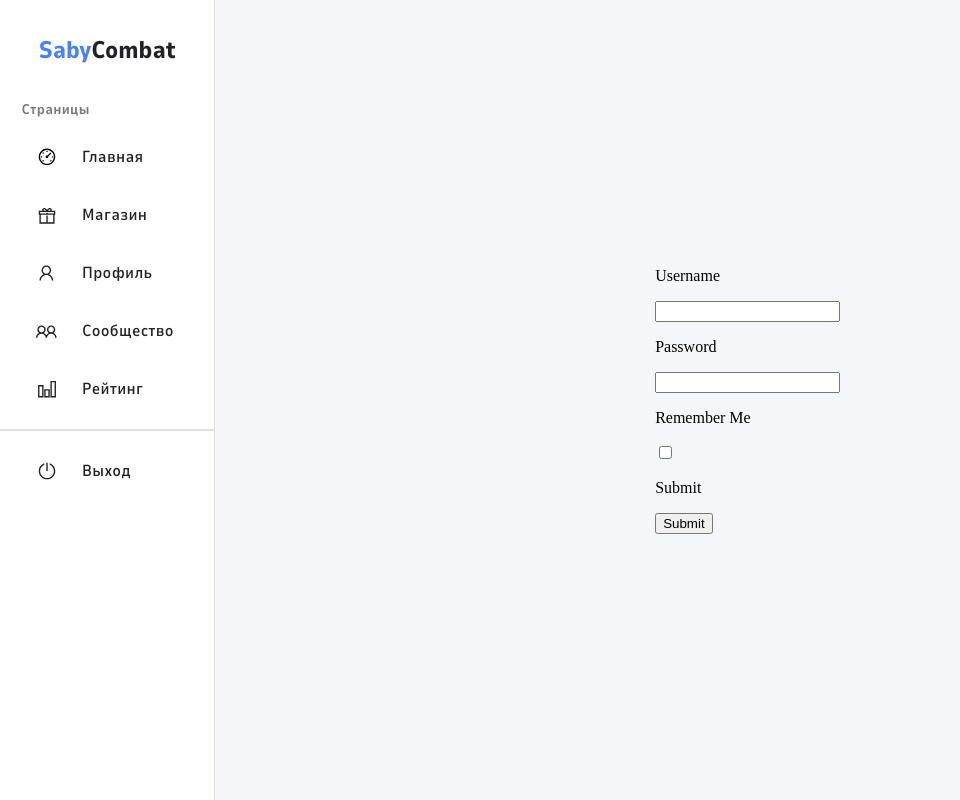
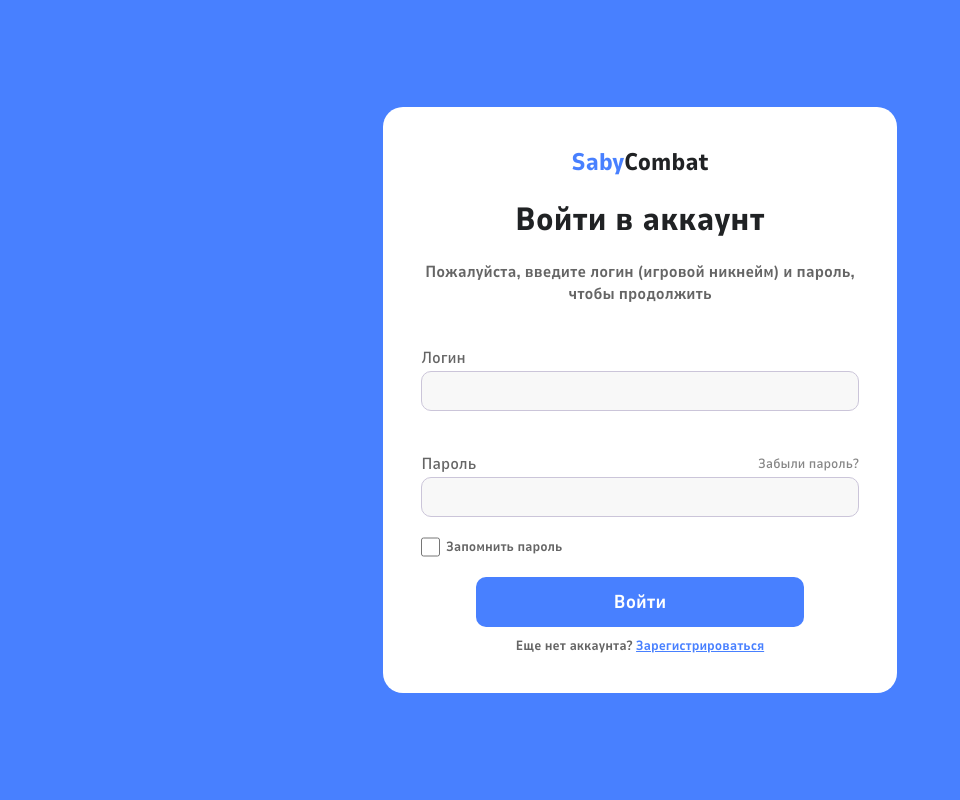
Before and after one commit to ZarazaM/saby-combat, a Flask app: page /login in a window 1280 px wide. Shown: the whole page, without its empty margins (0-960 px from the left). Run offline with Flask 3, Linux system fonts and the light colour scheme.

Commit message:
Сверстал страницы регистрации и входа

```diff
--- /dev/null
+++ b/saby_combat/static/css/login_style.css
@@ -0,0 +1,204 @@
+* {
+    box-sizing: border-box;
+}
+html{
+    height: 100%;
+}
+body{
+    display: flex;
+    flex-grow: 1;
+    min-height: 100vh;
+    margin: 0 0 0 0;
+    align-items: center;
+    justify-content: center;
+    background-color:  #4880FF;
+}
+@font-face {
+    font-family: 'NunitoSansCondensedSemiBold';
+    src: url('fonts/NunitoSans_7pt_Condensed-SemiBold.ttf') format('truetype');
+}
+
+@font-face {
+    font-family: 'NunitoSansCondensedBold';
+    src: url('fonts/NunitoSans_7pt_Condensed-Bold.ttf') format('truetype');
+}
+
+@font-face {
+    font-family: 'NunitoSansCondensedExtraBold';
+    src: url('fonts/NunitoSans_7pt_Condensed-ExtraBold.ttf') format('truetype');
+}
+body .form-container{
+    display: flex;
+    flex-grow: 0.01;
+    min-width: 35%;
+    min-height: 90%;
+    margin-top: 20pt;
+    margin-bottom: 20pt;
+    padding: 3%;
+    flex-direction: column;
+    align-items: center;
+    justify-content: center;
+    background-color: rgb(255, 255, 255);
+    border-radius: 20px;
+}
+.form-container-element-field{
+    display: flex;
+    width: 100%;
+    flex-grow: 1;
+    margin: 30px 10px 10px 10px;
+    flex-direction: column;
+    align-items: flex-start;
+}
+.form-container-element-field label{
+    display: flex;
+    flex-direction: row;
+    align-items: center;
+    justify-content: space-between;
+    min-width: 100%;
+    margin-top:2px;
+    margin-bottom: 2px;
+    flex-grow: 1;
+    color: #656565;
+    font-family: 'NunitoSansCondensedSemiBold', sans-serif;
+    font-size: 12pt;
+    flex-shrink: 1;
+}
+.form-container-element-field input{
+    width: 100%;
+    height: 40px;
+    flex-grow: 1;
+    padding-left: 5px;
+    background-color: #f8f8f8;
+    border: 1px solid rgb(203, 197, 217);
+    border-radius: 10px;
+    box-sizing: border-box;
+}
+.form-container-element-field h2{
+    display: flex;
+    width: 100%;
+    margin: 0px 0px 10px 0px;
+    color:#000000;
+    font-family: 'NunitoSansCondensedBold', sans-serif;
+    font-size: 20pt;
+}
+.form-container-element-field label p{
+    display: flex;
+    align-items: right;
+    margin: 0px 0px 0px 0px;
+    color: #868686;
+    font-family: 'NunitoSansCondensedSemiBold', sans-serif;
+    font-size: 10pt;
+}
+
+
+.form-container-element-logo{
+    display: flex;
+    width:100%;
+    margin-bottom: 10px;
+    justify-content: center;
+    align-items: center;
+}
+.form-container-element-logo h2{
+    margin: 0 0 0 0;
+    font-family: 'NunitoSansCondensedExtraBold', sans-serif;
+    font-size: 24;
+    color: #202224;
+}
+.form-container-element-logo span{
+        color: #4880FF;
+}
+
+
+.form-container-element-title{
+    display: flex;
+    width: 100%;
+    margin: 10px 0 10px 0;
+    justify-content: center;
+    align-items: center;
+}
+.form-container-element-title h2{
+    margin: 0 0 0 0;
+    font-family: 'NunitoSansCondensedExtraBold', sans-serif;
+    font-size: 24pt;
+    color: #202224;
+}
+.form-container-element-title p{
+    margin: 0 0 0 0;
+    text-align: center;
+    font-family: 'NunitoSansCondensedBold', sans-serif;
+    font-size: 12pt;
+    color:#656565;
+}
+
+
+.form-container-element-checkbox{
+    display: flex;
+    width: 100%;
+    margin: 10px 0 10px 0;
+    flex-direction: row;
+    align-items: center;
+    justify-content: flex-start;
+}
+.form-container-element-checkbox input{
+    display: flex;
+    width: 15pt;
+    height: 15pt;
+    background-color: #f8f8f8;
+    border: 1px solid rgb(76, 0, 255);
+    box-sizing: border-box;
+    margin: 0 0 0 0;
+}
+.form-container-element-checkbox label{
+    display: flex;
+    width:100%;
+    margin-left: 6px;
+    font-family: 'NunitoSansCondensedBold', sans-serif;
+    font-size: 10pt;
+    color:#656565;
+}
+
+
+.form-container-element-submit{
+    width: 75%;
+    height: 50px;
+    display: flex;
+    justify-content: center;
+    align-items: center;
+}
+.form-container-element-submit label{
+    font-family: 'NunitoSansCondensedBold', sans-serif;
+    font-size: 14pt;
+    color:#ffffff;
+}
+.form-container-element-submit input{
+    width: 100%;
+    height: 100%;
+    margin: 30px 0 10px 0;
+    font-family: 'NunitoSansCondensedBold', sans-serif;
+    font-size: 14pt;
+    background-color: #4880FF;
+    color: #ffffff;
+    border: #4880FF;
+    border-radius: 10px;
+}
+
+
+.form-container-element-login{
+    display: flex;
+    width: 100%;
+    margin: 20px 0 0 0;
+    justify-content: center;
+    align-items: center;
+}
+.form-container-element-login p{
+    margin: 0 0 0 0;
+    font-family: 'NunitoSansCondensedBold', sans-serif;
+    font-size: 10pt;
+    color:#656565;
+}
+.form-container-element-login a{
+    margin: 0 0 0 0;
+    font-family: 'NunitoSansCondensedBold', sans-serif;
+    font-size: 10pt;
+    color:#4880FF;
+}
--- a/saby_combat/templates/login.html
+++ b/saby_combat/templates/login.html
@@ -1,20 +1,43 @@
-{% extends 'base.html' %}
+<!DOCTYPE html>
+<html lang="en">
 
-{% block content %}
-<form action="" method="post">
-    {{ form.csrf_token() }}
-    {% with messages = get_flashed_messages() %}
-    {% if messages %}
-        <ul class=flashes>
-        {% for message in messages %}
-        <li>{{ message }}</li>
-        {% endfor %}
-        </ul>
-    {% endif %}
-    {% endwith %}
-    {% for field in form if field.name != "csrf_token" %}
-    <p>{{ field.label() }}</p>
-    <p>{{ field }}</p>
-    {% endfor %}
-</form>
-{% endblock %}
+<head>
+    <meta charset="UTF-8">
+    <title>Saby Combat</title>
+    <link rel="stylesheet" href="{{ url_for('static', filename='css/login_style.css') }}">
+    <link rel="shortcut icon" href="{{ url_for('static', filename='images-utils/favicon.ico') }}">
+</head>
+
+<body>
+    <form action="" method="post" class="form-container">
+        <div class="form-container-element-logo">
+            <h2><span>Saby</span>Combat</h2>
+        </div>
+        <div class="form-container-element-title">
+            <h2>Войти в аккаунт</h2>
+        </div>
+        <div class="form-container-element-title">
+            <p>Пожалуйста, введите логин (игровой никнейм) и пароль, <br> чтобы продолжить</p>
+        </div>
+        <div class="form-container-element-field">
+            <label>Логин</label>
+            <input type="text" name="login" id="login">
+        </div>
+        <div class="form-container-element-field">
+            <label>Пароль <p>Забыли пароль?</p></label>
+            <input type="password" name="password1" id="password1">
+        </div>
+        <div class="form-container-element-checkbox">
+            <input type="checkbox" id="remember_me">
+            <label for="remember_me">Запомнить пароль</label>
+        </div>
+        <div class="form-container-element-submit">
+            <input type="submit" value="Войти">
+        </div>
+        <div class="form-container-element-login">
+            <p>Еще нет аккаунта? <a href="{{url_for('register_page')}}"> Зарегистрироваться</a></p>
+        </div>
+    </form>
+</body>
+
+</html>
```
Also changed, not shown: config.py (added, +39 -0 lines), saby_combat/static/css/register_style.css (added, +166 -0 lines), saby_combat/templates/register.html (+58 -19 lines), 1 other file.
